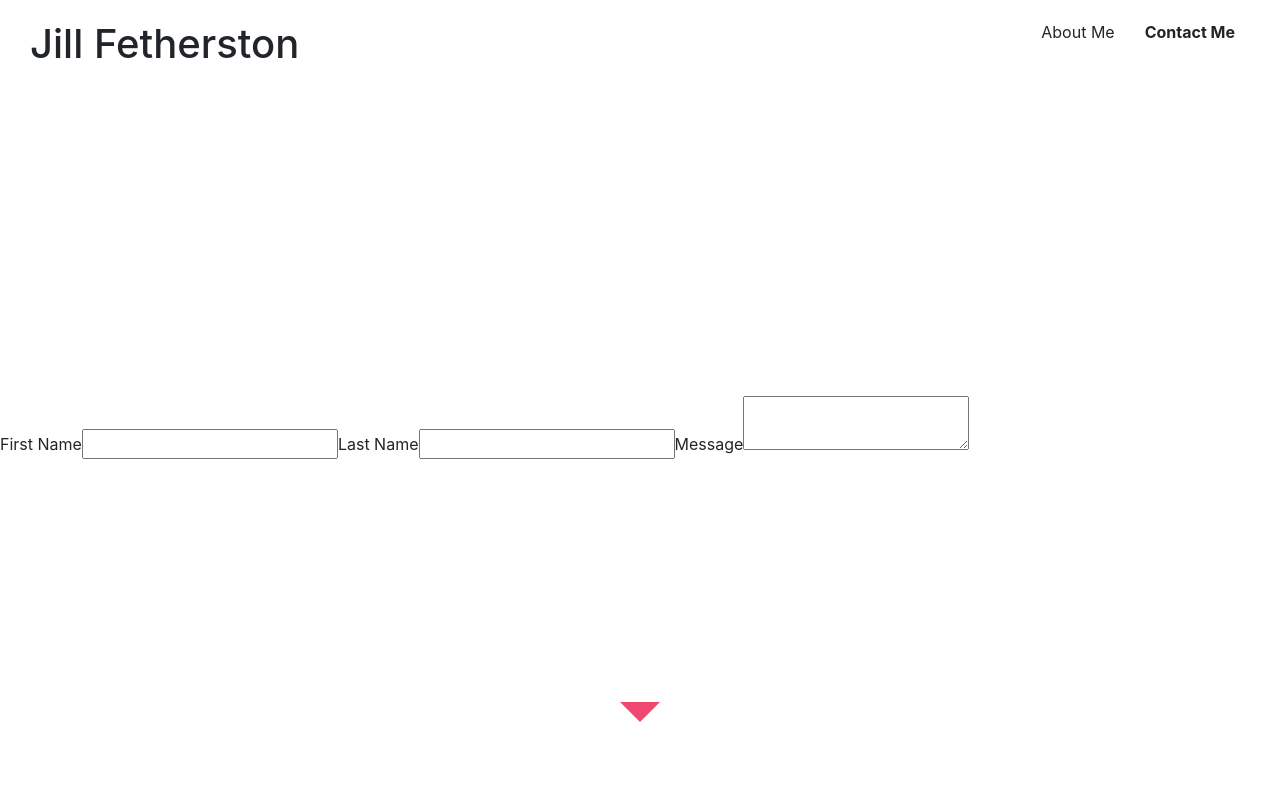
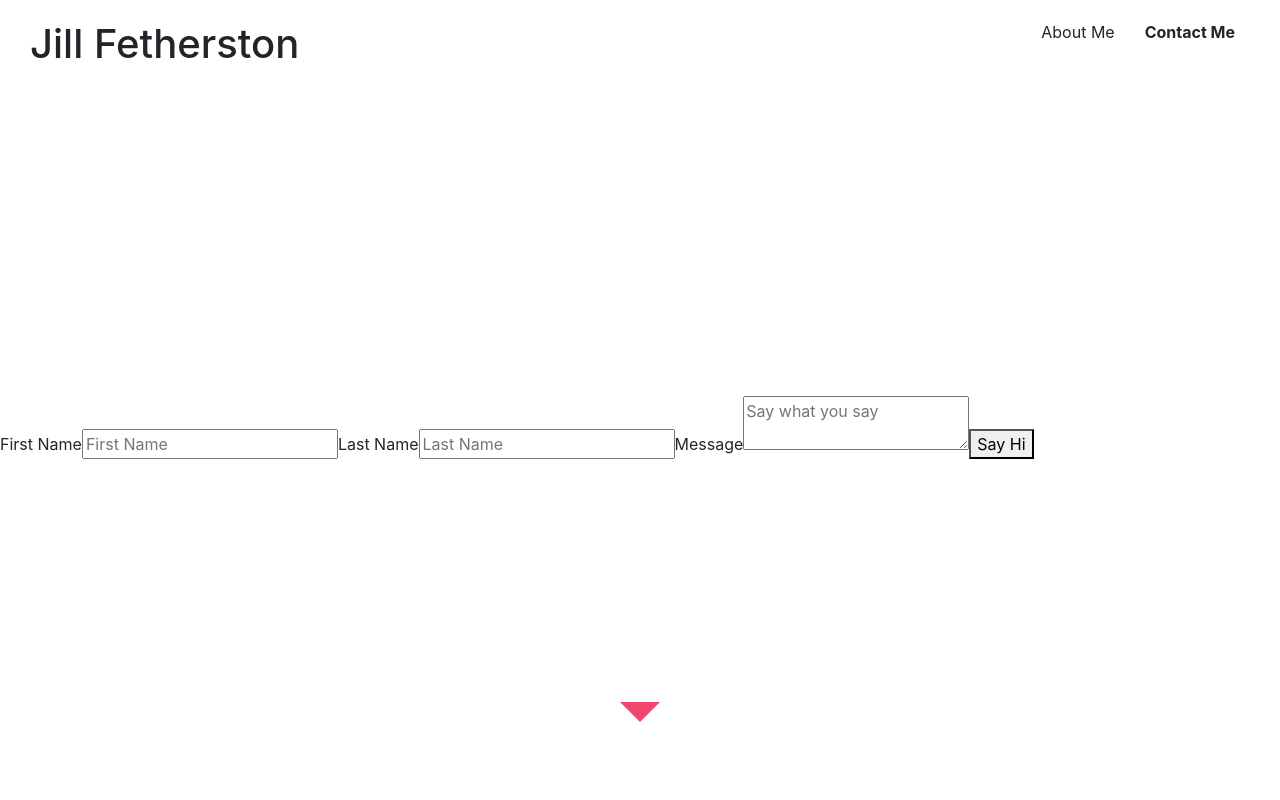
Before and after one commit to 12Noone/jfetherston-dot-com, a React app: page / in a window 1280 px wide. Both pictures are taken after a click on the item "Contact Me". Shown: the top 800 px of the page. Built offline with nearby package versions, Linux system fonts and the light colour scheme.

Commit message:
form finally hooked up properly. lord alive.

```diff
--- a/src/components/Viewer.js
+++ b/src/components/Viewer.js
@@ -43,7 +43,6 @@ class Viewer extends Component {
   }
 
   renderCopy(viewerOptions) {
-    console.log(viewerOptions);
     return (
       <div>
         <h1>{viewerOptions.header}</h1>
--- a/src/components/contactForm.jsx
+++ b/src/components/contactForm.jsx
@@ -1,8 +1,10 @@
-import React from 'react'
+import React, { Component } from 'react'
 import { Field, reduxForm } from 'redux-form'
 
-let ContactForm = props => {
-  const { handleSubmit } = props
+class ContactForm extends Component {
+
+  render() {
+    const { handleSubmit } = this.props;
     return (
       <form onSubmit={handleSubmit}>
         <label htmlFor="first-name">First Name</label>
@@ -10,6 +12,7 @@ let ContactForm = props => {
           name='first-name'
           component='input'
           type='text'
+          placeholder='First Name'
         />
         <label htmlFor="last-name">Last Name</label>
         <Field
@@ -17,6 +20,7 @@ let ContactForm = props => {
           component='input'
           type='text'
           label='Last Name'
+          placeholder='Last Name'
         />
         <label htmlFor="message">Message</label>
         <Field
@@ -24,9 +28,12 @@ let ContactForm = props => {
           component='textarea'
           type='text'
           label='Message'
+          placeholder='Say what you say'
         />
+        <button type='submit'>Say Hi</button>
       </form>
-  );
+    )
+  }
 }
 
 export default ContactForm = reduxForm({
--- /dev/null
+++ b/src/reducers/index.js
@@ -0,0 +1,4 @@
+import { reducer as form } from 'redux-form';
+import { combineReducers } from 'redux';
+
+export default combineReducers({ form });
--- a/src/store.js
+++ b/src/store.js
@@ -1,10 +1,10 @@
 import { createStore, applyMiddleware } from 'redux';
 import thunk from 'redux-thunk';
-import { reducer as form } from 'redux-form';
+import reducers from './reducers/index';
 
 export default function configureStore() {
  return createStore(
-  form,
+  reducers,
   window.__REDUX_DEVTOOLS_EXTENSION__ && window.__REDUX_DEVTOOLS_EXTENSION__(),
    applyMiddleware(thunk)
  );
```
Lines whose indentation alone changed are shown as unchanged.
